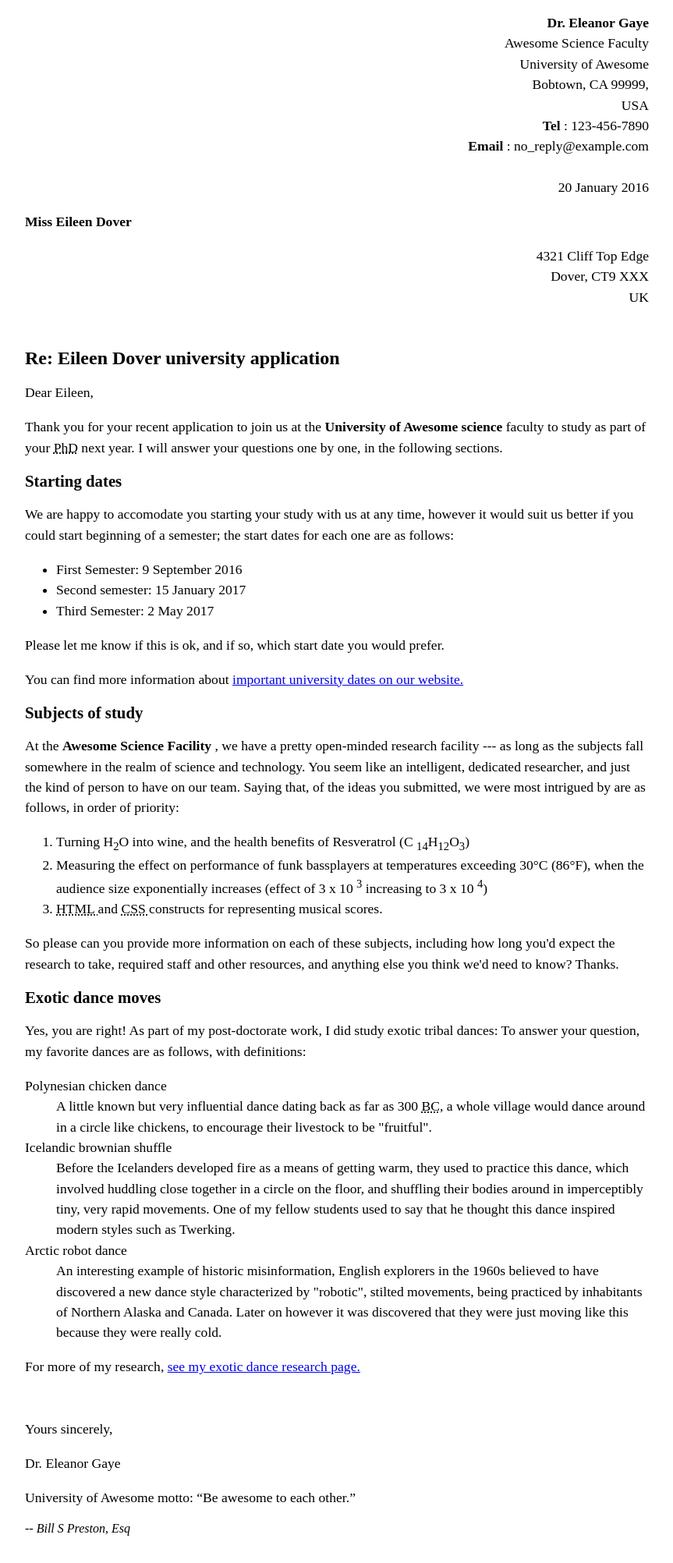
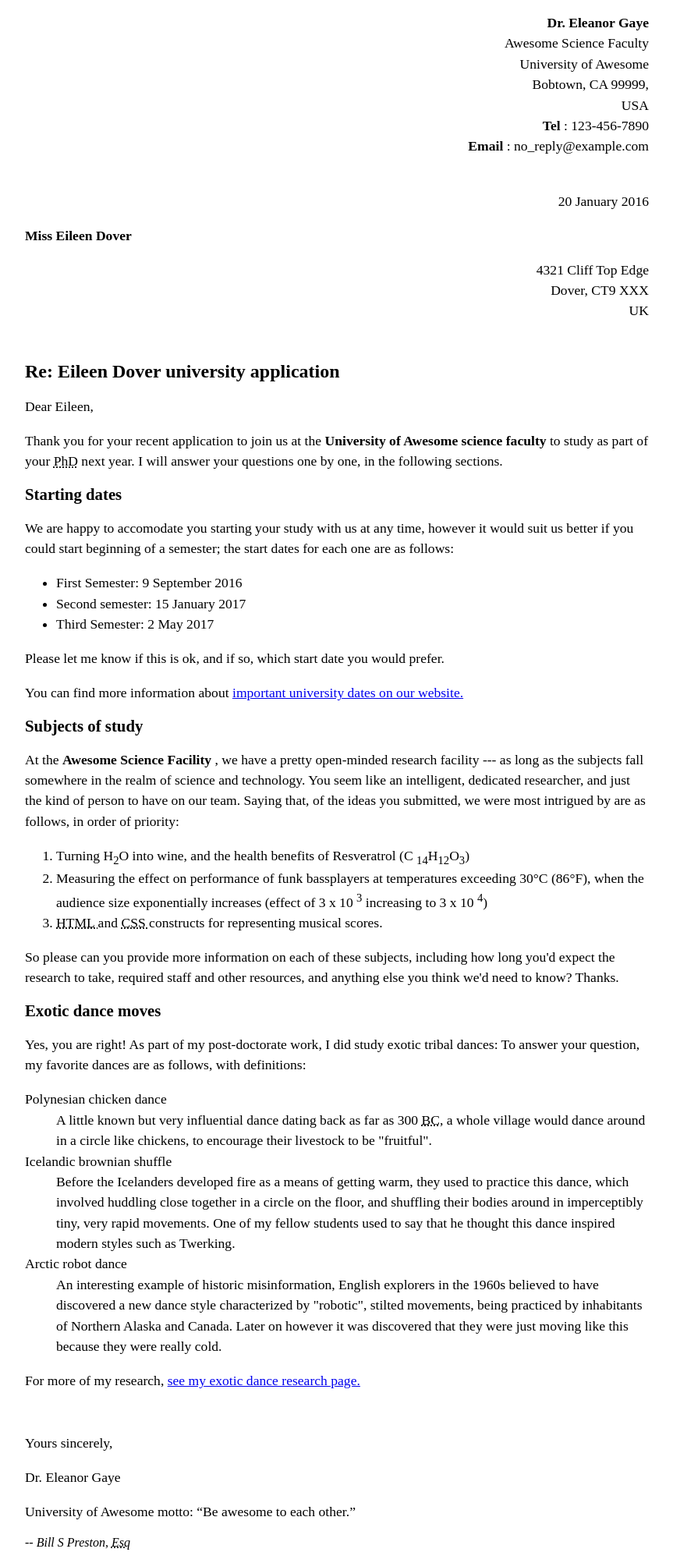
Before and after one commit to alvisoc/alvisoc.github.io, a plain HTML site: page letter-mark up/index.html in a window 1280 px wide. Shown: the whole page at 78% size, without its empty margins (208-1071 px from the left). Drawn offline with Linux system fonts and the light colour scheme.

Commit message:
Update index.html

```diff
--- a/letter-mark up/index.html
+++ b/letter-mark up/index.html
@@ -35,7 +35,7 @@
 </head>
             <body>
 
-               <address>
+               <address class="sender-column">
                <strong> Dr. Eleanor Gaye </strong>
                 <br>
                 Awesome Science Faculty
@@ -52,8 +52,7 @@
                <br>
                <br>
 
-               <time datetime= "2016-01-20">
-               20 January 2016</time> </p>
+               <p class="sender-column"> <time datetime= "2016-01-20"> 20 January 2016</time> </p>
                 </address>
             </p>
             <p>
@@ -73,7 +72,7 @@
                <p>Dear Eileen, </p>
                 <p>
                 Thank you for your recent application to join us at the <strong> University
-                    of Awesome science </strong> faculty to study as part of your
+                    of Awesome science faculty </strong> to study as part of your
                 <abbr title="Doctor of Philosophy"> PhD</abbr> next year.
                  I will answer your questions one by one, in the following sections.
                 </p>
@@ -95,7 +94,7 @@
                 which start date you would prefer.
             </p>
             <p>
-                You can find more information about <a href="http://example.com">important university dates on our website.</a>
+                You can find more information about <a href="http://example.com", title="university dates">important university dates on our website.</a>
                 </p>
 
             <h2>
@@ -145,7 +144,7 @@
                  being practiced by inhabitants of Northern Alaska and Canada.
                  Later on however it was discovered that they were just moving like this because they were really cold. </dd>
             </dl>
-<p>For more of my research, <a href="http://example.com">see my exotic dance research page. </a>
+<p>For more of my research, <a href="http://example.com", title="exotic dance research">see my exotic dance research page. </a>
 
 </p>
 <br>
@@ -154,7 +153,7 @@ Yours sincerely, <p>
 <p> Dr. Eleanor Gaye </p>
 
 <p> University of Awesome motto: <q>Be awesome to each other.</q> </p>
-<em>-- Bill S Preston, Esq </em>
+<cite>-- Bill S Preston, <abbr title="Esquire"> Esq </abbr> </cite>
 
 </p>
 </body>
```
